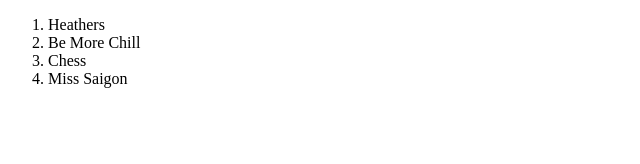
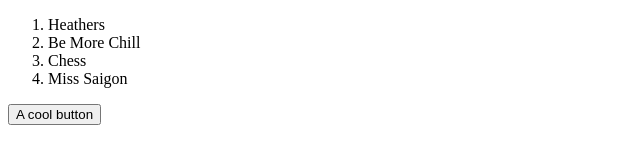
Before and after one commit to hortfrancis/my-first-git, a plain HTML site: page index.html in a window 1280 px wide. Shown: the whole page, without its empty margins (0-640 px from the left). Drawn offline with Linux system fonts and the light colour scheme.

Commit message:
Add a cool button

```diff
--- a/index.html
+++ b/index.html
@@ -16,5 +16,8 @@
         </ol>
     </main>
 
+
+    <button type="button">A cool button</button>
+
 </body>
 </html>
```
